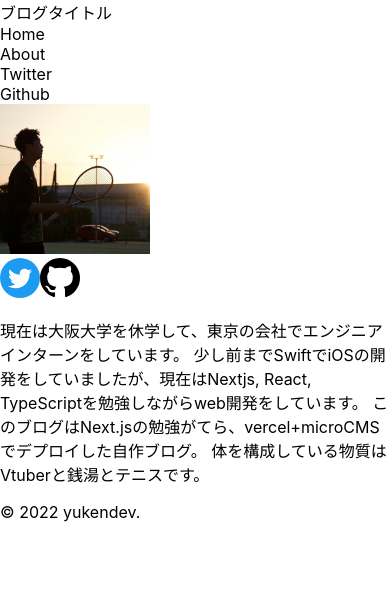
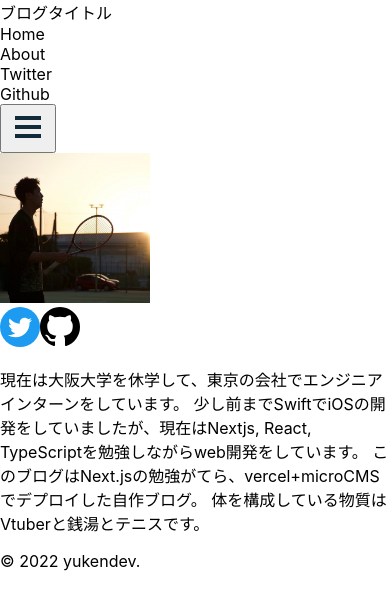
Before and after one commit to yukendev/blog, a Next.js app: page /me in a window 390 px wide. Shown: the top 608 px of the page. Built offline with nearby package versions, Linux system fonts and the light colour scheme.

Commit message:
responsive at home

```diff
--- a/components/BlogList.tsx
+++ b/components/BlogList.tsx
@@ -25,7 +25,7 @@ export const BlogList = (props: BlogListProps): JSX.Element => {
         </div>
 
         {/* タグ */}
-        <div className="flex my-2">
+        <div className="flex flex-wrap my-2">
           {
             tags.map((tag) => {
               return <Tag tag={tag}/>
--- a/components/CategoryList.tsx
+++ b/components/CategoryList.tsx
@@ -27,7 +27,7 @@ const CategoryListWrapper = (props: CategoryListWrapperProps): JSX.Element => {
 
 export const CategoryList = (): JSX.Element => {
   return (
-    <div className='flex'>
+    <div className='flex flex-wrap'>
       {/* Technology */}
       <CategoryListWrapper image={<TechImg widht={50} height={50} />} title='Tech' href='/categories/tech'/>
 
--- a/components/Layout/Layout.tsx
+++ b/components/Layout/Layout.tsx
@@ -5,7 +5,7 @@ export const Layout = ({children}): JSX.Element => {
   return (
     <div className="flex flex-col min-h-screen">
       <Navbar/>
-      <div className="flex-grow bg-myBgColor px-48 pt-5">
+      <div className="flex-grow bg-myBgColor justify-center">
         {children}
       </div>
       <Footer/>
--- /dev/null
+++ b/components/Layout/Navbar/NavExpandButton.tsx
@@ -0,0 +1,30 @@
+import Hamburger from '../../../images/Hamburger.svg'
+import HamburgerClosed from '../../../images/Hamburger-close.svg'
+import { useState } from 'react';
+
+type PropsType = {
+  hideLinkButtons: (isHidden: boolean) => void
+}
+
+export const NavExpandButton = (props: PropsType): JSX.Element => {
+
+  const { hideLinkButtons } = props;
+
+  const [isLinkButtonsHidden, setIsLinkButtonsHidden] = useState(true);
+
+  const onClickHandler = () => {
+    setIsLinkButtonsHidden(!isLinkButtonsHidden);
+    hideLinkButtons(isLinkButtonsHidden);
+  }
+
+
+  return (
+    <div className="ml-auto md:hidden">
+      <button
+      onClick={onClickHandler}
+      >
+        {isLinkButtonsHidden ? <Hamburger/> : <HamburgerClosed/>}
+      </button>
+    </div>
+  )
+};
--- a/components/Layout/Navbar/Navbar.tsx
+++ b/components/Layout/Navbar/Navbar.tsx
@@ -1,16 +1,36 @@
 import { NavbarTitle } from "./NavbarTitle";
 import { NavbarContetts } from "./NavbarContents";
+import { NavExpandButton } from "./NavExpandButton";
+import { useState } from "react";
 
 export const Navbar = (): JSX.Element => {
+
+  const [isLinkButtonsHidden, setIsLinkButtonsHidden] = useState(true);
+
+  const hideLinkButtons = (isHidden: boolean) => {
+    setIsLinkButtonsHidden(!isHidden);
+  }
+
   return (
-    <nav className="w-full bg-myBgColor">
-      <div className="w-full flex p-10">
+    <nav className="w-full flex bg-myBgColor p-5 md:p-10">
+      <div className="w-full md:flex">
         {/* ブログタイトル */}
         <NavbarTitle/>
 
-        {/* ボタンたち　 */}
-        <NavbarContetts/>
+
+        {/* 各種リンク 画面が大きい時(レスポンシブ) */}
+        <div className="hidden md:block">
+          <NavbarContetts/>
+        </div>
+
+        {/* 各種リンク 画面が小さい時(レスポンシブ) */}
+        <div className="md:hidden">
+          {!isLinkButtonsHidden && <NavbarContetts/>}
+        </div>
       </div>
+
+      {/* レスポンシブ対応ボタン */}
+      <NavExpandButton hideLinkButtons={hideLinkButtons}/>
     </nav>
   )
 };
--- a/components/Layout/Navbar/NavbarContents.tsx
+++ b/components/Layout/Navbar/NavbarContents.tsx
@@ -30,7 +30,7 @@ const NavBarContentWrapperForExternal = (props: NavBarContentWrapperProps): JSX.
 
 export const NavbarContetts = (): JSX.Element => {
   return (
-    <div className="flex mx-10">
+    <div className="md:flex md:mx-10">
       {/* Home */}
       <NavBarContentWrapper title='Home' href='/'/>
 
--- a/components/Layout/Navbar/NavbarTitle.tsx
+++ b/components/Layout/Navbar/NavbarTitle.tsx
@@ -5,7 +5,7 @@ const blogTitle = 'ブログタイトル'
 export const NavbarTitle = (): JSX.Element => {
   return(
     <Link href="/">
-      <div className="font-bold text-myTextColor cursor-pointer">
+      <div className="w-32 font-bold text-center text-myTextColor cursor-pointer">
         {blogTitle}
       </div>
     </Link>
--- a/components/Tag.tsx
+++ b/components/Tag.tsx
@@ -9,7 +9,7 @@ export const Tag = (props: TagProps): JSX.Element => {
   const { tag } = props;
   return (
     <Link href={`/tags/${tag.name}`}>
-      <div className="px-3 bg-myTagColor cursor-pointer text-white rounded-lg mr-1 text-sm">
+      <div className="px-3 bg-myTagColor cursor-pointer text-white rounded-lg mr-1 text-sm my-1">
         {tag.name}
       </div>
     </Link>
--- a/pages/index.tsx
+++ b/pages/index.tsx
@@ -10,10 +10,10 @@ type HomeProps = {
 
 const Home: NextPage<HomeProps> = ({ blogs }) => {
   return (
-    <>
+    <div className='mx-auto w-11/12 md:w-9/12'>
       <CategoryList/>
       <BlogListWrapper blogs={blogs}/>
-    </>
+    </div>
   );
 }
 
```
Also changed, not shown: images/Hamburger-close.svg (added), images/Hamburger.svg (added).
